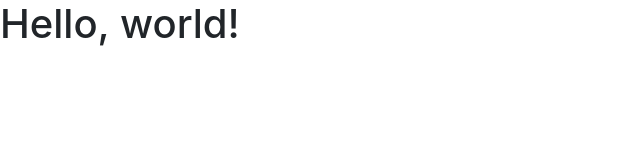
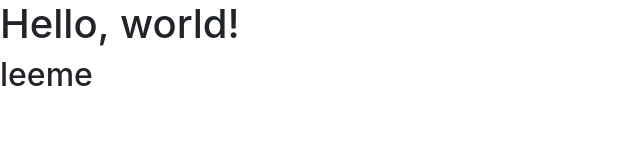
Before and after one commit to Gioogallegos/PGY3121_act_tipo_prueba_1, a plain HTML site: page index.html in a window 1280 px wide. Shown: the whole page, without its empty margins (0-640 px from the left). Drawn offline with nearby package versions, Linux system fonts and the light colour scheme.

Commit message:
yo segundo

```diff
--- a/index.html
+++ b/index.html
@@ -12,6 +12,7 @@
   </head>
   <body>
     <h1>Hello, world!</h1>
+    <h2>leeme</h2>
 
     <!-- Optional JavaScript -->
     <!-- jQuery first, then Popper.js, then Bootstrap JS -->
```
